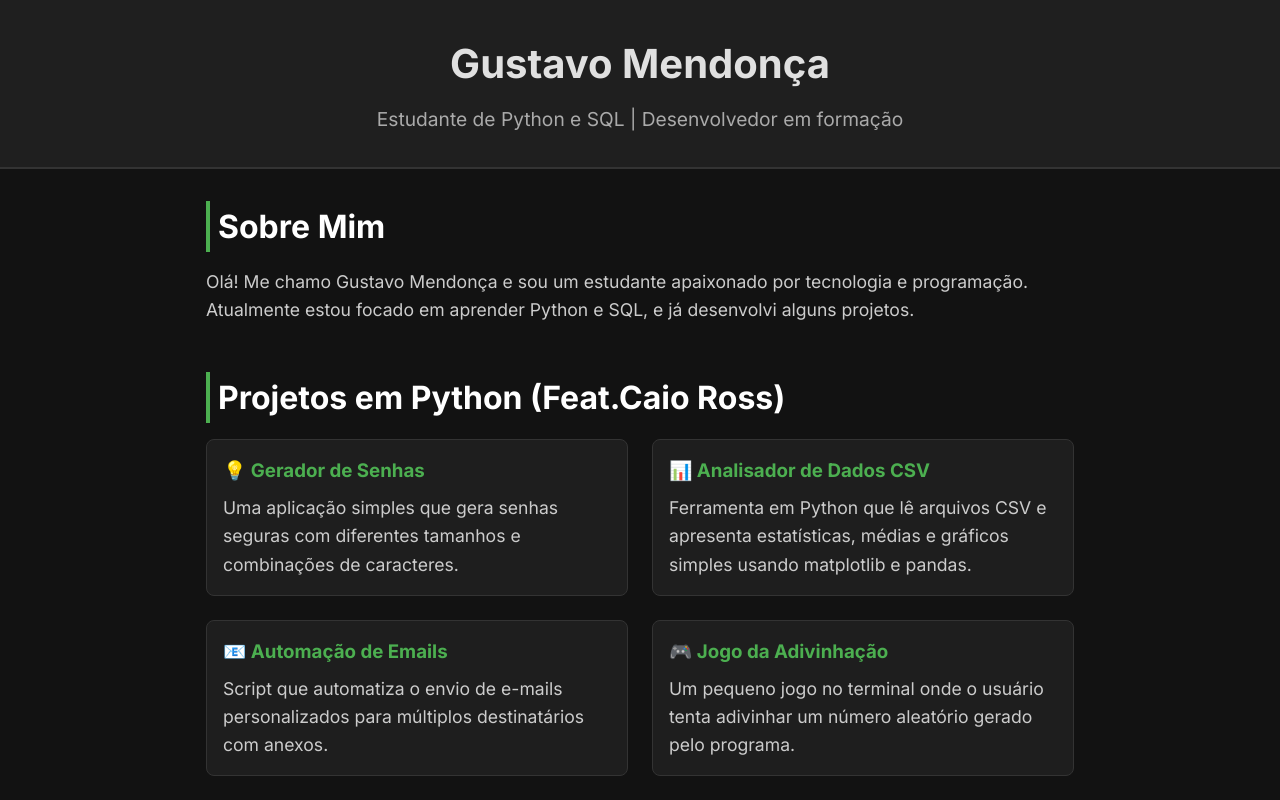
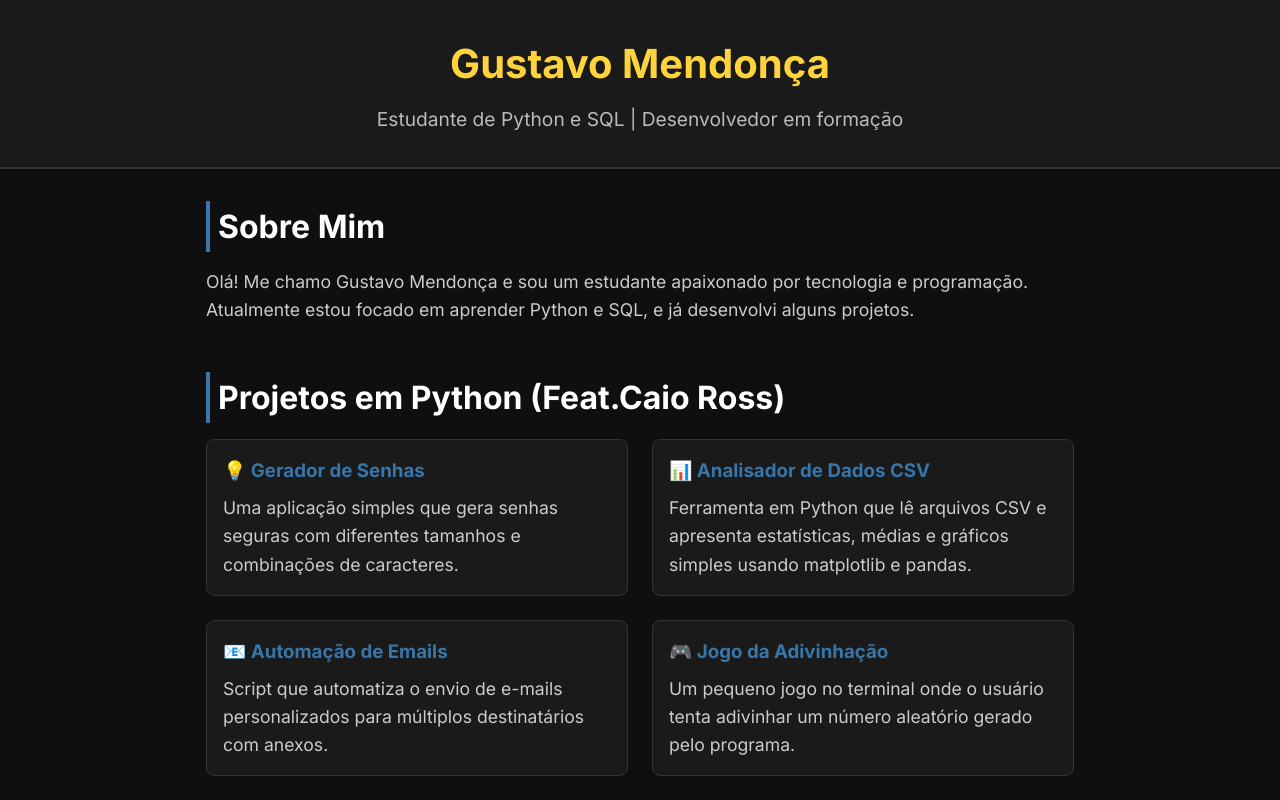
Before and after one commit to MendoncaGu/MendoncaGu.github.io, a plain HTML site: page index.html in a window 1280 px wide. Shown: the top 800 px of the page. Drawn offline with Linux system fonts and the light colour scheme.

Commit message:
index_py.html

```diff
--- a/index.html
+++ b/index.html
@@ -14,13 +14,13 @@
     }
 
     body {
-      background-color: #121212;
-      color: #e0e0e0;
+      background-color: #0F0F0F;
+      color: #E0E0E0;
       line-height: 1.6;
     }
 
     header {
-      background-color: #1f1f1f;
+      background-color: #1A1A1A;
       padding: 2rem 1rem;
       text-align: center;
       border-bottom: 2px solid #333;
@@ -29,11 +29,12 @@
     header h1 {
       font-size: 2.5rem;
       margin-bottom: 0.5rem;
+      color: #FFD43B;
     }
 
     header p {
       font-size: 1.2rem;
-      color: #aaa;
+      color: #BBB;
     }
 
     main {
@@ -50,13 +51,13 @@
       font-size: 2rem;
       margin-bottom: 1rem;
       color: #ffffff;
-      border-left: 4px solid #4caf50;
+      border-left: 4px solid #3776AB;
       padding-left: 0.5rem;
     }
 
     p {
       font-size: 1.1rem;
-      color: #ccc;
+      color: #CCC;
     }
 
     .projetos {
@@ -66,7 +67,7 @@
     }
 
     .projeto {
-      background-color: #1e1e1e;
+      background-color: #1A1A1A;
       border: 1px solid #333;
       border-radius: 8px;
       padding: 1rem;
@@ -74,29 +75,31 @@
     }
 
     .projeto:hover {
-      border-color: #4caf50;
+      border-color: #FFD43B;
       transform: scale(1.02);
     }
 
     .projeto h3 {
       margin-bottom: 0.5rem;
-      color: #4caf50;
+      color: #3776AB;
     }
 
     footer {
-      background-color: #1f1f1f;
+      background-color: #1A1A1A;
       text-align: center;
       padding: 2rem 1rem;
       border-top: 2px solid #333;
     }
 
     a {
-      color: #4caf50;
+      color: #FFD43B;
       text-decoration: none;
+      font-weight: 600;
     }
 
     a:hover {
       text-decoration: underline;
+      color: #3776AB;
     }
 
     @media (max-width: 600px) {
```
